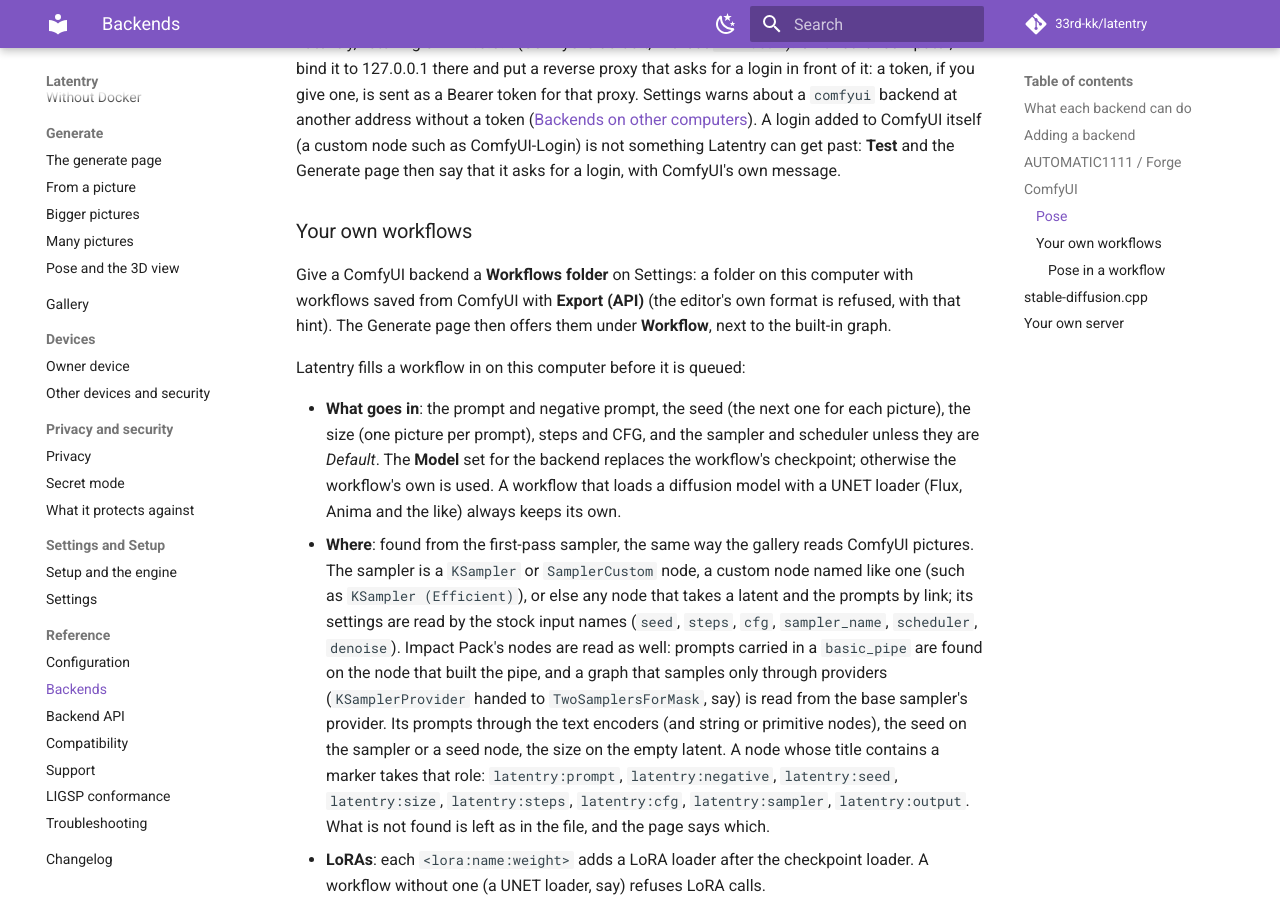
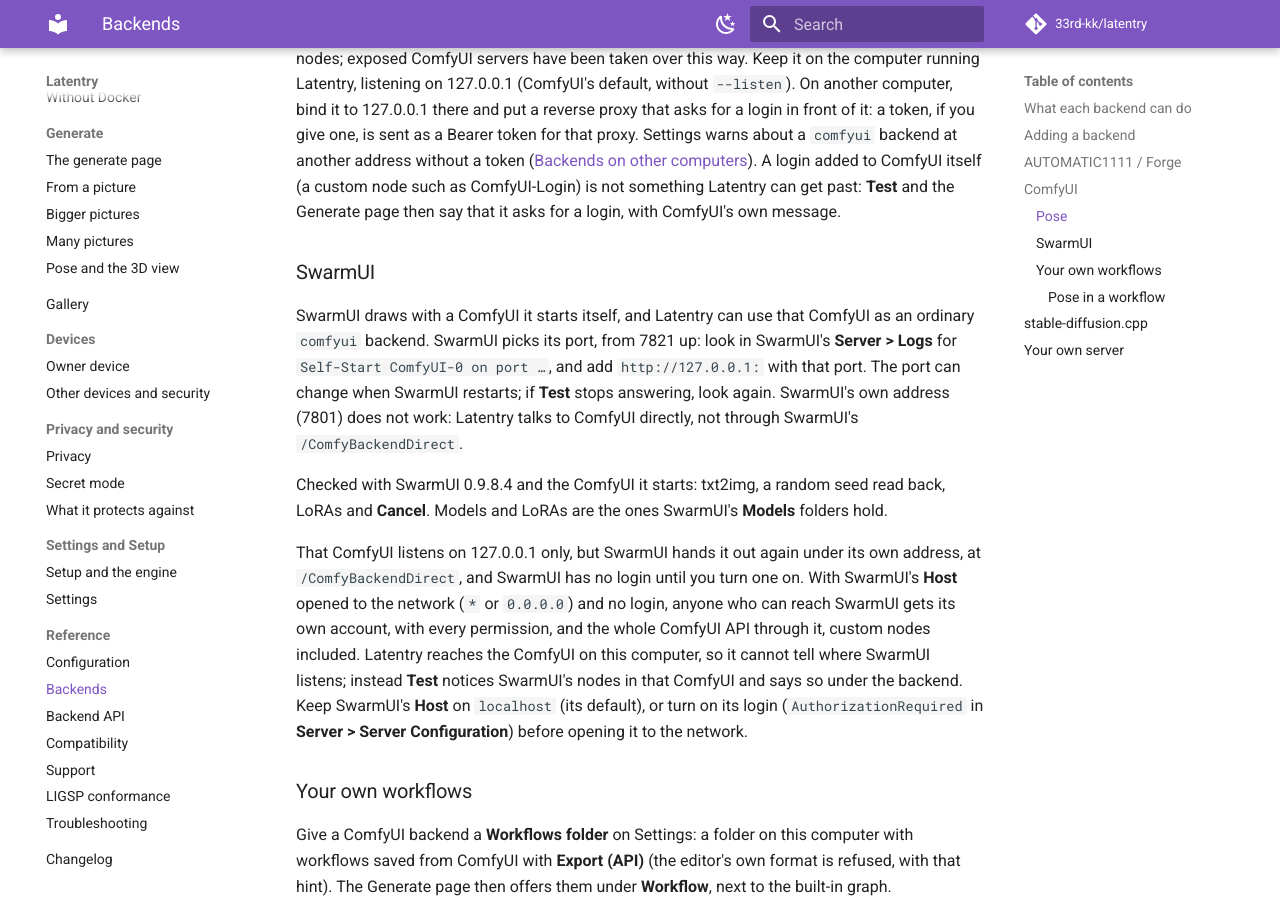
Before and after one commit to 33rd-kk/latentry, an MkDocs documentation site: the page built from docs/reference/backends.md, in a window 1280 px wide and 900 px high, scrolled down 4580 px. Built offline with MkDocs 1.6.1 and Material for MkDocs 9.7.7, drawn with Linux system fonts in a browser that asks for light colours; comment, search, counter and statistics services are not loaded; some of the changed text lies outside the part shown.

Commit message:
Say when a ComfyUI backend is shared by SwarmUI (#187)
Settings Test asks ComfyUI for SwarmUI's SwarmKSampler node; when it is
there, the backend row says that SwarmUI hands this ComfyUI out at
/ComfyBackendDirect with no login until one is turned on. Docs add a
SwarmUI section (connecting to its self-started ComfyUI, checked with
SwarmUI 0.9.8.4) and the network note.

Co-authored-by: Claude Opus 5.5 <noreply@anthropic.com>

```diff
--- a/docs/reference/backends.md
+++ b/docs/reference/backends.md
@@ -5,7 +5,7 @@
 | Latentry's engine | Installed and run by Latentry from [Setup](../guide/engine.md), one per NVIDIA GPU |
 | `diffusers` | Any server speaking the [backend API](../backend-api.md) |
 | `a1111` | AUTOMATIC1111, Forge or Forge Neo started with `--api` |
-| `comfyui` | A ComfyUI server, with a graph Latentry builds or [your own workflows](#your-own-workflows) |
+| `comfyui` | A ComfyUI server, with a graph Latentry builds or [your own workflows](#your-own-workflows); also the one [SwarmUI](#swarmui) starts |
 | `sdcpp` | A [stable-diffusion.cpp](#stable-diffusioncpp) `sd-server`: no Python, and runs on Vulkan, Metal, CUDA or the CPU |
 
 Use the built-in engine, servers you already run, or both: different
@@ -165,6 +165,31 @@ A login added to ComfyUI itself (a custom node such as ComfyUI-Login) is not
 something Latentry can get past: **Test** and the Generate page then say that
 it asks for a login, with ComfyUI's own message.
 
+### SwarmUI
+
+SwarmUI draws with a ComfyUI it starts itself, and Latentry can use that
+ComfyUI as an ordinary `comfyui` backend. SwarmUI picks its port, from 7821
+up: look in SwarmUI's **Server > Logs** for `Self-Start ComfyUI-0 on port
+…`, and add `http://127.0.0.1:` with that port. The port can change when
+SwarmUI restarts; if **Test** stops answering, look again. SwarmUI's own
+address (7801) does not work: Latentry talks to ComfyUI directly, not
+through SwarmUI's `/ComfyBackendDirect`.
+
+Checked with SwarmUI 0.9.8.4 and the ComfyUI it starts: txt2img, a random
+seed read back, LoRAs and **Cancel**. Models and LoRAs are the ones
+SwarmUI's **Models** folders hold.
+
+That ComfyUI listens on 127.0.0.1 only, but SwarmUI hands it out again under
+its own address, at `/ComfyBackendDirect`, and SwarmUI has no login until
+you turn one on. With SwarmUI's **Host** opened to the network (`*` or
+`0.0.0.0`) and no login, anyone who can reach SwarmUI gets its own account,
+with every permission, and the whole ComfyUI API through it, custom nodes
+included. Latentry reaches the ComfyUI on this computer, so it cannot tell
+where SwarmUI listens; instead **Test** notices SwarmUI's nodes in that
+ComfyUI and says so under the backend. Keep SwarmUI's **Host** on
+`localhost` (its default), or turn on its login (`AuthorizationRequired` in
+**Server > Server Configuration**) before opening it to the network.
+
 ### Your own workflows
 
 Give a ComfyUI backend a **Workflows folder** on Settings: a folder on this
```
Also changed, not shown: CHANGELOG.md (+7 -0 lines), README.md (+2 -1 lines), docs/guide/network.md (+6 -0 lines), 9 other files.
